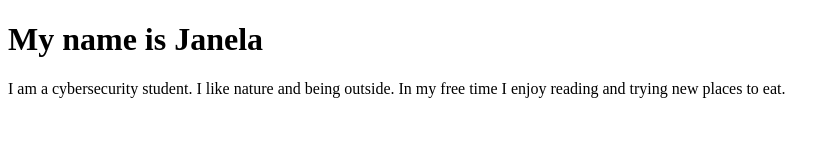
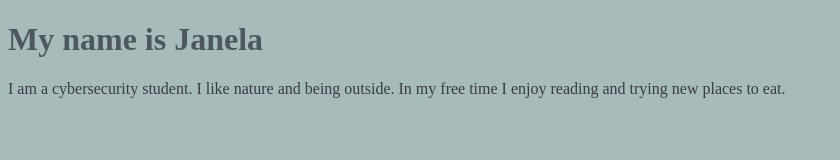
Before and after one commit to janelac/janelac.github.io, a plain HTML site: page index.html in a window 1280 px wide. Shown: the whole page, without its empty margins (0-840 px from the left). Drawn offline with Linux system fonts and the light colour scheme.

Commit message:
Update index.html

```diff
--- a/index.html
+++ b/index.html
@@ -4,12 +4,12 @@
 			<title>My Personal Introduction</title>
 			<style>
 				body{
-					   background-color:A7BCBA;
+					   background-color:#A7BCBA;
 				}
-				h1{color:4F575E;
+				h1{color:#4F575E;
 				}
 				p{
-				color:3C3A44;
+				color:#3C3A44;
 				}
 			</style>
 		</head>
```
